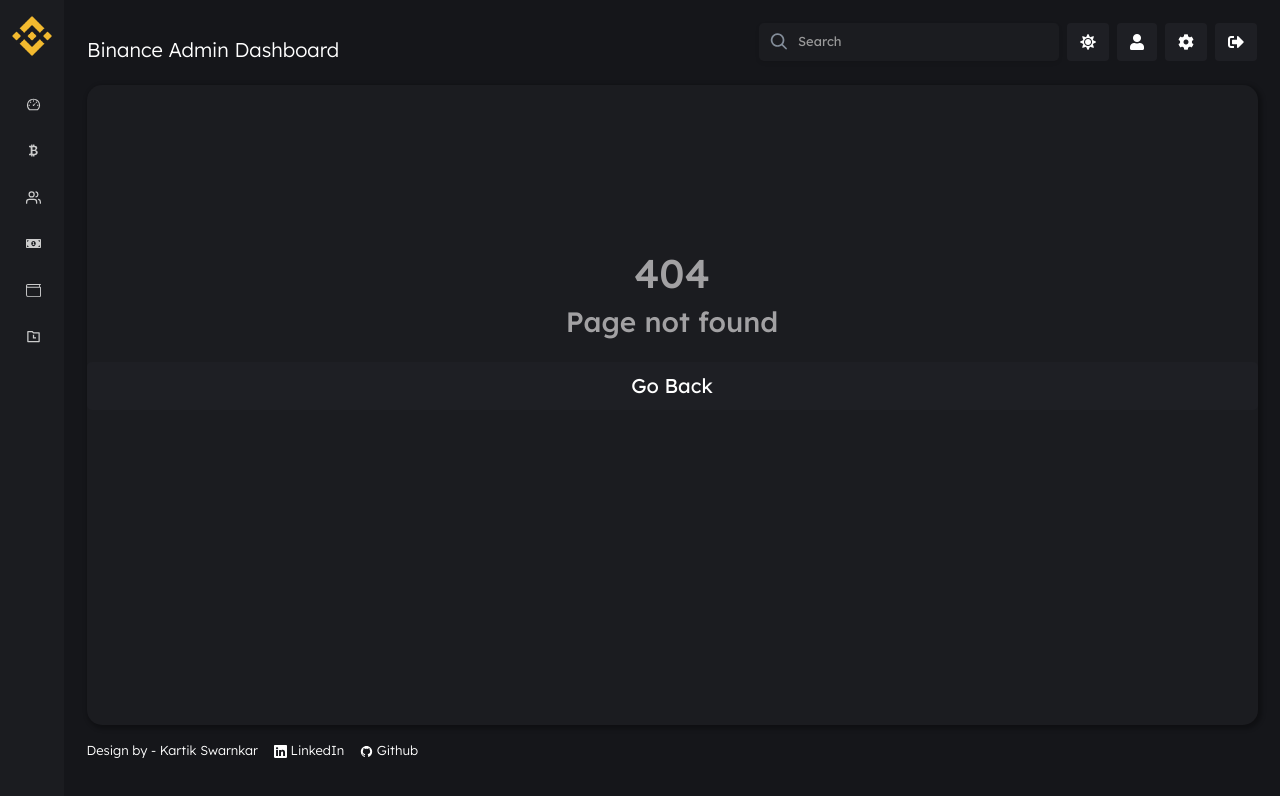
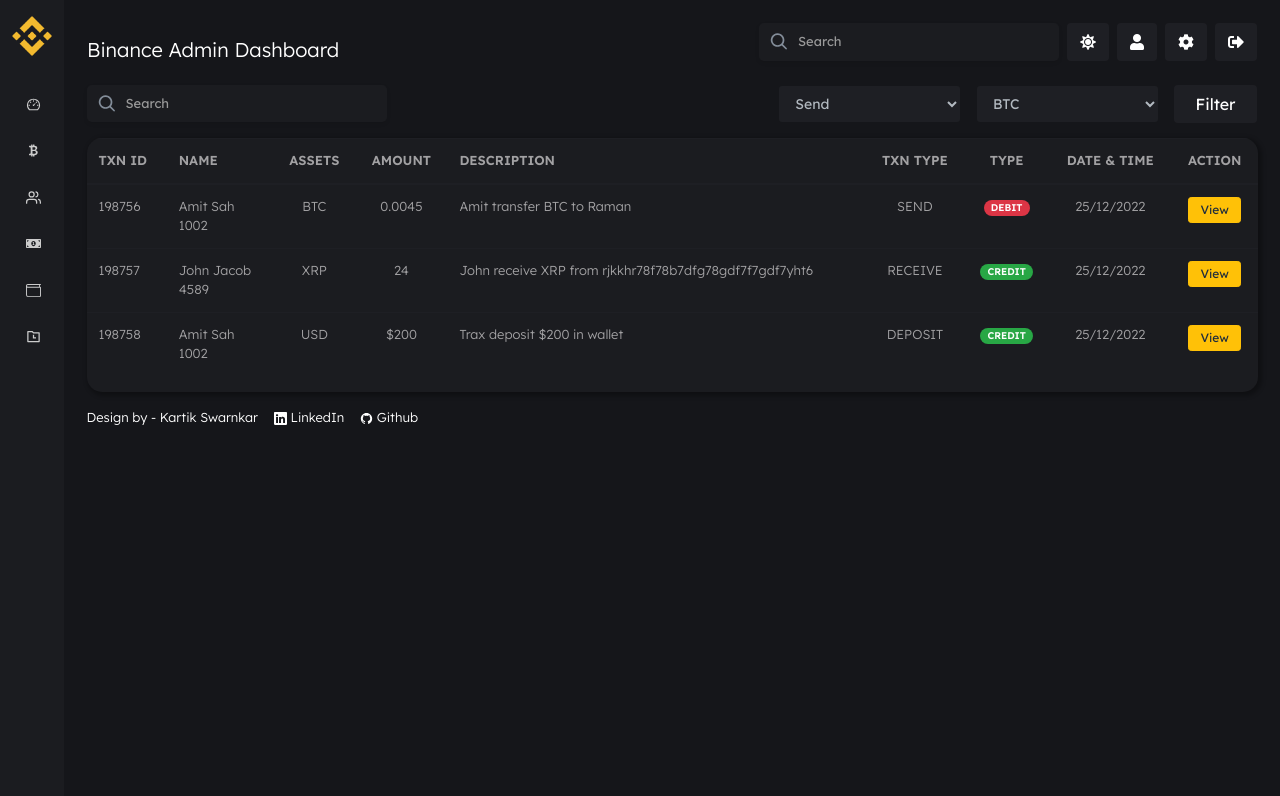
Before and after one commit to codeincrypt/exchange-admin-ui, a React (Create React App) app: page /payment-history in a window 1280 px wide. Before the commit this address had no page. Shown: the top 796 px of the page. Built offline with nearby package versions, Linux system fonts and the light colour scheme; some icons are missing.

Commit message:
payment history page

```diff
--- a/src/Admin/Paymenthistory.jsx
+++ b/src/Admin/Paymenthistory.jsx
@@ -1,10 +1,109 @@
 import React from 'react'
+import paymenthistory from "../assets/json/paymenthistory.json";
+import { Link } from 'react-router-dom';
 
 const Paymenthistory = () => {
   return (
-    <div style={{ height: "80vh", width:'80%', paddingTop: 200 }} >
-      <div className='text-center'>
-        <h2>Paymenthistory</h2>
+    <div className="col-lg-12">
+      <div className="row">
+        <div className="col-lg-4">
+          <div class="search mb-3">
+            <input class="input-elevated" type="text" placeholder="Search" />
+          </div>
+        </div>
+        <div className="col-lg-3"> </div>
+        <div className="col-lg-2">
+          <select className="form-control-dark form-control">
+            <option>Send</option>
+            <option>Receive</option>
+          </select>
+        </div>
+        <div className="col-lg-2">
+          <select className="form-control-dark form-control">
+            <option>BTC</option>
+            <option>LTC</option>
+            <option>ETH</option>
+            <option>SOL</option>
+            <option>BNB</option>
+          </select>
+        </div>
+        <div className="col-lg-1">
+          <button type="button" className="btn btn-secondary btn-block">Filter</button>
+        </div>
+      </div>
+      <div className="row">
+        <div className="col-lg-12">
+          <div className="card">
+            <table class="table table-sm">
+              <thead>
+                <tr>
+                  <th scope="col" className="text-uppercase">
+                    Txn ID
+                  </th>
+                  <th scope="col" className="text-uppercase">
+                    Name
+                  </th>
+                  <th scope="col" className="text-uppercase text-center">
+                    Assets
+                  </th>
+                  <th scope="col" className="text-uppercase text-center">
+                    Amount
+                  </th>
+                  <th scope="col" className="text-uppercase">
+                    Description
+                  </th>
+                  <th scope="col" className="text-uppercase text-center">
+                    Txn Type
+                  </th>
+                  <th scope="col" className="text-uppercase text-center">
+                    Type
+                  </th>
+                  <th scope="col" className="text-uppercase text-center">
+                    Date & Time
+                  </th>
+                  <th scope="col" className="text-uppercase text-center">
+                    Action
+                  </th>
+                </tr>
+              </thead>
+              <tbody>
+                {paymenthistory.map((item, index) => (
+                  <tr>
+                    <td>{item.transactionid}</td>
+                    <td>
+                      {item.name} <br />
+                      {item.userid}
+                    </td>
+                    <td className="text-center">{item.assets}</td>
+                    <td className="text-center">{item.amount}</td>
+                    <td>{item.description}</td>
+                    <td className="text-center">{item.type}</td>
+                    <td className="text-center">
+                      <span
+                        className={`text-center badge badge-lg ${
+                          item.txntype === "CREDIT"
+                            ? "badge-success"
+                            : "badge-danger"
+                        }`}
+                      >
+                        {item.txntype}
+                      </span>
+                    </td>
+                    <td className="text-center">{item.date}</td>
+                    <td className="text-center">
+                      <Link
+                        to={`/send-receive/${item.transactionid}`}
+                        className="btn btn-sm btn-warning"
+                      >
+                        View
+                      </Link>
+                    </td>
+                  </tr>
+                ))}
+              </tbody>
+            </table>
+          </div>
+        </div>
       </div>
     </div>
   )
--- a/src/Routers.js
+++ b/src/Routers.js
@@ -16,6 +16,7 @@
 import AdminSetting from "./Admin/Setting/AdminSetting";
 import CryptoBalance from "./Admin/CryptoBalance";
 import UsersView from "./Admin/UsersView";
+import Paymenthistory from "./Admin/Paymenthistory";
 
 export const AdminRouter = [
   {
@@ -56,6 +57,11 @@
   {
     path: "/send-receive",
     component: SendReceive,
+    exact: true,
+  },
+  {
+    path: "/payment-history",
+    component: Paymenthistory,
     exact: true,
   },
   {
--- /dev/null
+++ b/src/assets/json/paymenthistory.json
@@ -0,0 +1,38 @@
+[
+  {
+    "id":1,
+    "transactionid":198756,
+    "name":"Amit Sah",
+    "userid":"1002",
+    "description":"Amit transfer BTC to Raman",
+    "assets":"BTC",
+    "amount":"0.0045",
+    "type":"SEND",
+    "txntype":"DEBIT",
+    "date":"25/12/2022"
+  },
+  {
+    "id":3,
+    "transactionid":198757,
+    "name":"John Jacob",
+    "userid":"4589",
+    "description":"John receive XRP from rjkkhr78f78b7dfg78gdf7f7gdf7yht6",
+    "assets":"XRP",
+    "amount":"24",
+    "type":"RECEIVE",
+    "txntype":"CREDIT",
+    "date":"25/12/2022"
+  },
+  {
+    "id":3,
+    "transactionid":198758,
+    "name":"Amit Sah",
+    "userid":"1002",
+    "description":"Trax deposit $200 in wallet",
+    "assets":"USD",
+    "amount":"$200",
+    "type":"DEPOSIT",
+    "txntype":"CREDIT",
+    "date":"25/12/2022"
+  }
+]
```
